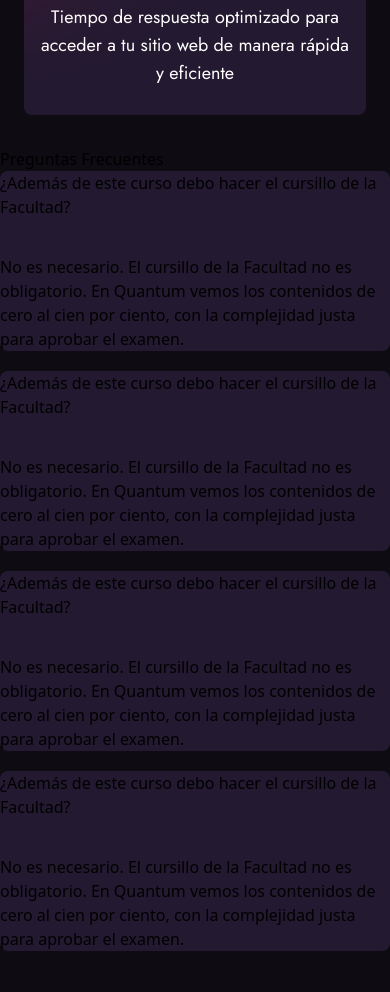
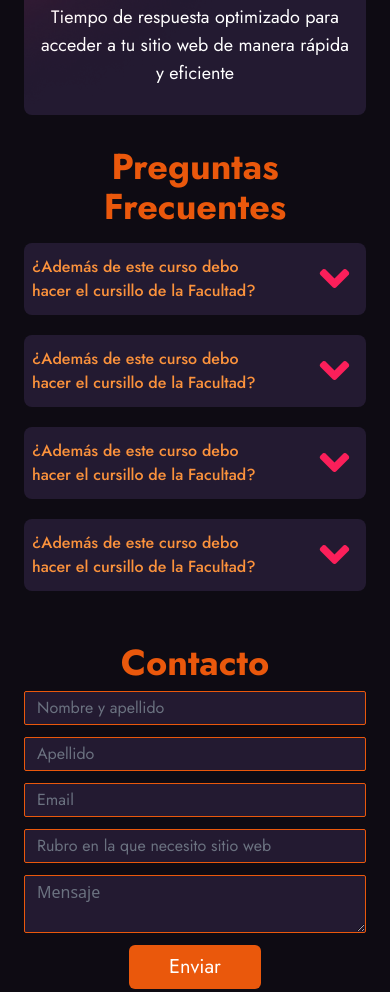
Before and after one commit to crisLeo-P01/proyectoAstro-peliculas, an Astro site: page / in a window 390 px wide. Shown: the part 1821-2813 px from the top of the page. Built offline with nearby package versions, Linux system fonts and the light colour scheme; Astro itself is replaced by a stand-in of ours.

Commit message:
Con funcionalidad y adaptado a mobile

```diff
--- a/src/components/ItemPreguntas.astro
+++ b/src/components/ItemPreguntas.astro
@@ -2,12 +2,30 @@
 interface Props {
   pregunta: string,
   respuesta: string,
+  id: string, // Nuevo prop para pasar un id único a cada instancia del componente
 }
 
-const { pregunta, respuesta } = Astro.props;
+const { pregunta, respuesta, id } = Astro.props;
 ---
 
-<div class="flex flex-col gap-9 bg-[#231A31] mb-5 rounded-lg">
-  <p>{pregunta}</p>
-  <span>{respuesta}</span>
+<div class="flex flex-col gap-5 bg-[#231A31] mb-5 rounded-lg py-3 px-2 md:px-8 relative overflow-hidden">
+  <input type="checkbox" id={id} class="hidden peer" />
+  <label for={id} class="flex justify-between cursor-pointer">
+    <p class="text-orange-400 text-md md:text-xl w-60 sm:w-64 md:w-full">{pregunta}</p>
+  </label>
+  <img
+    src="/icons/angle-down.png"
+    class="transition-transform duration-500 peer-checked:rotate-180 absolute right-2 md:right-8 top-3 md:top-0"
+    alt="Desplegar"
+  />
+  <span class="text-white text-lg hidden peer-checked:block">{respuesta}</span>
 </div>
+
+<style>
+  p {
+    font-family: 'jost-medium';
+  }
+  span {
+    font-family: 'jost-regular';
+  }
+</style>
--- a/src/components/Preguntas.astro
+++ b/src/components/Preguntas.astro
@@ -2,10 +2,16 @@
 import ItemPreguntas from "@/components/ItemPreguntas.astro";
 ---
 
-<div class="max-w-7xl mx-auto">
-  <h2>Preguntas Frecuentes</h2>
-  <ItemPreguntas pregunta="¿Además de este curso debo hacer el cursillo de la Facultad?" respuesta="No es necesario. El cursillo de la Facultad no es obligatorio. En Quantum vemos los contenidos de cero al cien por ciento, con la complejidad justa para aprobar el examen."/>
-  <ItemPreguntas pregunta="¿Además de este curso debo hacer el cursillo de la Facultad?" respuesta="No es necesario. El cursillo de la Facultad no es obligatorio. En Quantum vemos los contenidos de cero al cien por ciento, con la complejidad justa para aprobar el examen."/>
-  <ItemPreguntas pregunta="¿Además de este curso debo hacer el cursillo de la Facultad?" respuesta="No es necesario. El cursillo de la Facultad no es obligatorio. En Quantum vemos los contenidos de cero al cien por ciento, con la complejidad justa para aprobar el examen."/>
-  <ItemPreguntas pregunta="¿Además de este curso debo hacer el cursillo de la Facultad?" respuesta="No es necesario. El cursillo de la Facultad no es obligatorio. En Quantum vemos los contenidos de cero al cien por ciento, con la complejidad justa para aprobar el examen."/>
+<div class="max-w-7xl mx-auto px-6 xl:px-0">
+  <h2 class="text-orange-600 text-4xl text-center mb-4">Preguntas Frecuentes</h2>
+  <ItemPreguntas id="pregunta-1" pregunta="¿Además de este curso debo hacer el cursillo de la Facultad?" respuesta="No es necesario. El cursillo de la Facultad no es obligatorio. En Quantum vemos los contenidos de cero al cien por ciento, con la complejidad justa para aprobar el examen."/>
+  <ItemPreguntas id="pregunta-2" pregunta="¿Además de este curso debo hacer el cursillo de la Facultad?" respuesta="No es necesario. El cursillo de la Facultad no es obligatorio. En Quantum vemos los contenidos de cero al cien por ciento, con la complejidad justa para aprobar el examen."/>
+  <ItemPreguntas id="pregunta-3" pregunta="¿Además de este curso debo hacer el cursillo de la Facultad?" respuesta="No es necesario. El cursillo de la Facultad no es obligatorio. En Quantum vemos los contenidos de cero al cien por ciento, con la complejidad justa para aprobar el examen."/>
+  <ItemPreguntas id="pregunta-4" pregunta="¿Además de este curso debo hacer el cursillo de la Facultad?" respuesta="No es necesario. El cursillo de la Facultad no es obligatorio. En Quantum vemos los contenidos de cero al cien por ciento, con la complejidad justa para aprobar el examen."/>
 </div>
+
+<style>
+  h2 {
+    font-family: 'jost-bold';
+  }
+</style>
```
Also changed, not shown: public/icons/angle-down.png (added).
